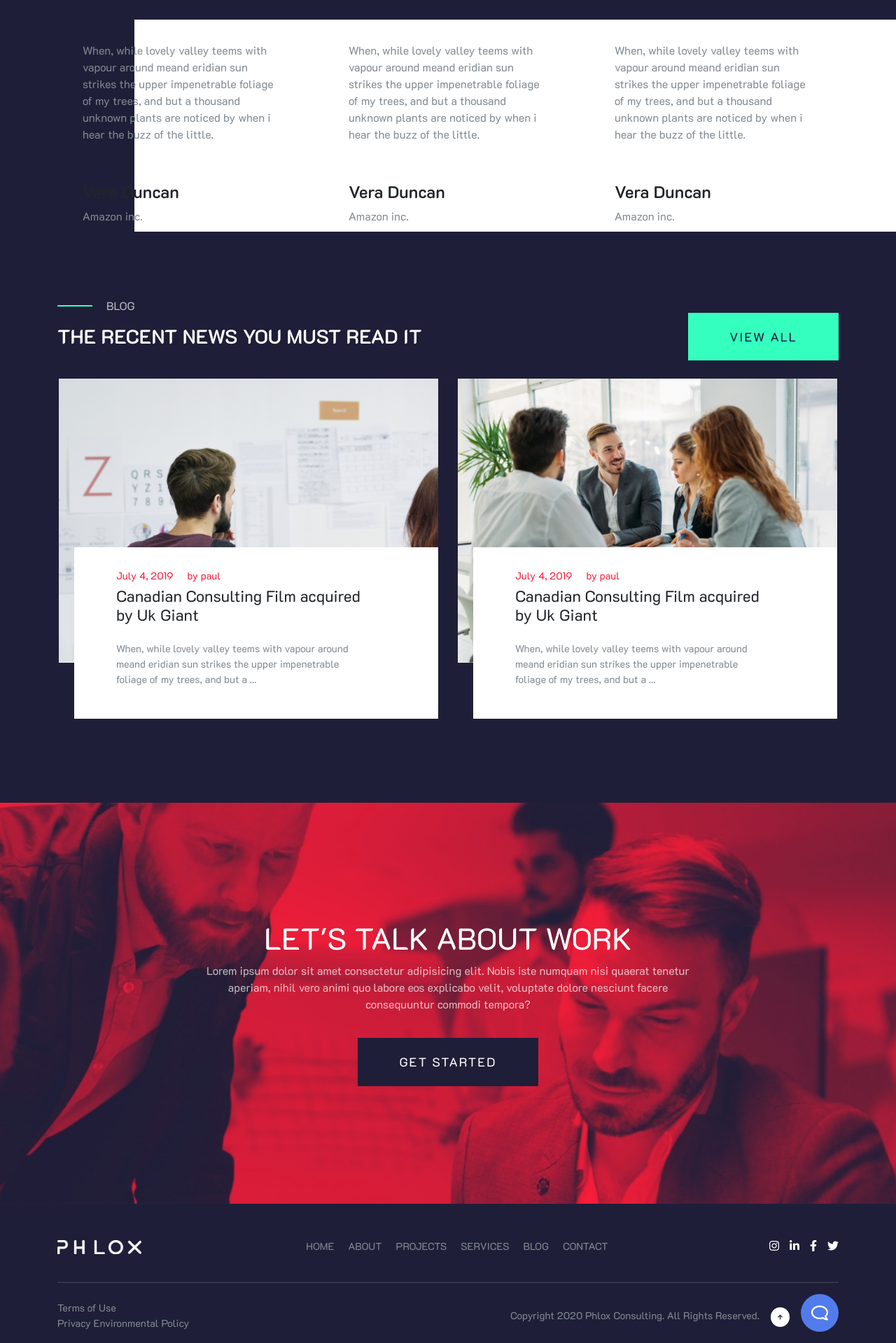
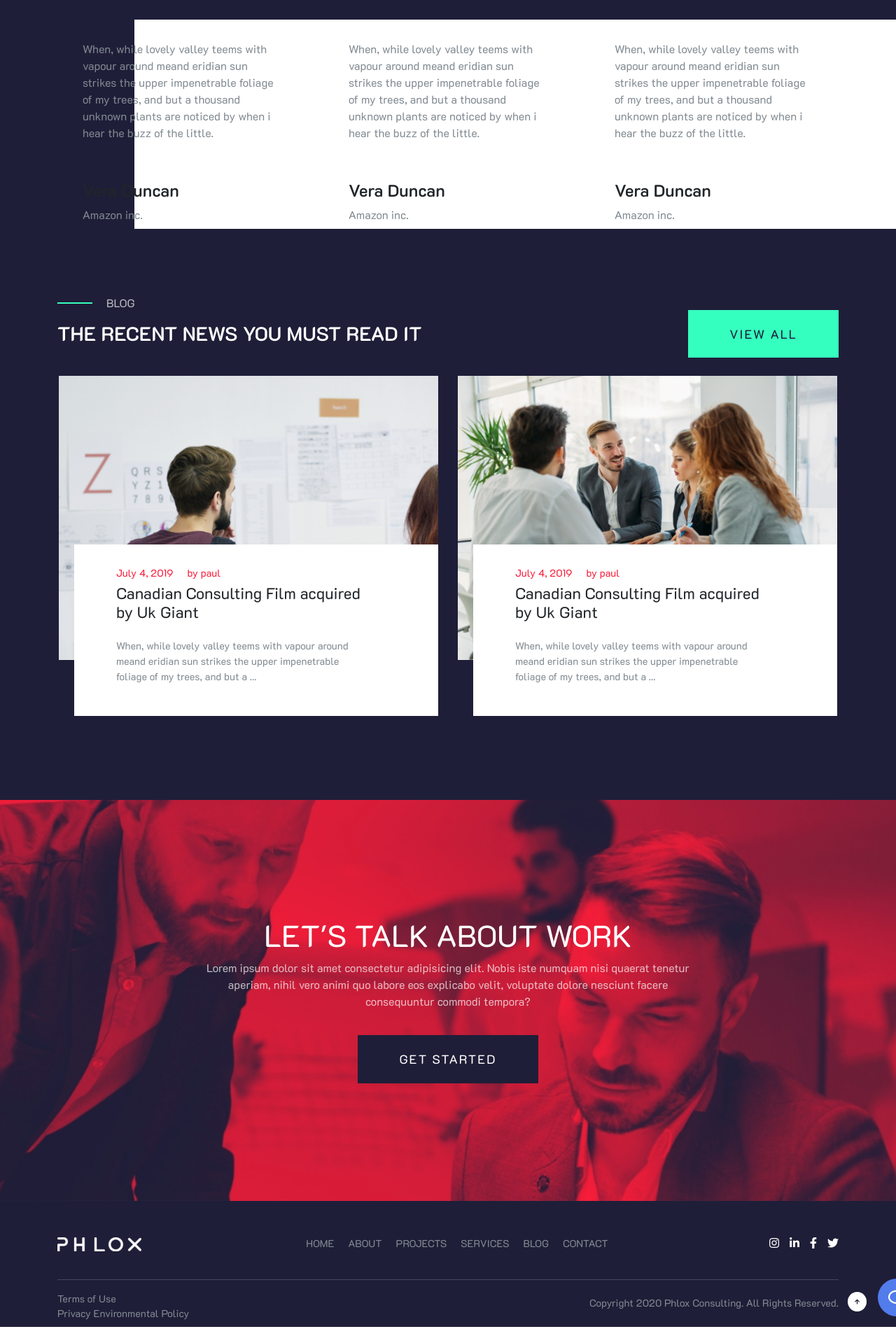
Before and after one commit to Jack-rm/proj-html-vuejs, a Vue app: page / in a window 1280 px wide. Shown: the part 3340-5259 px from the top of the page at 70% size. After the commit the page ends 5236 px from the top, so only its background shows below. Built offline with nearby package versions, Linux system fonts and the light colour scheme.

Commit message:
Final hotfixes and commenting

```diff
--- a/src/App.vue
+++ b/src/App.vue
@@ -1,5 +1,6 @@
 <template>
   <div id="app">
+    <!-- All this webpage is not created on a Responsive design -->
     <Header />
     <Main />
     <Footer />
--- a/src/components/Customer.vue
+++ b/src/components/Customer.vue
@@ -25,8 +25,6 @@ export default {
 
 .my_customer-box{
   position: relative;
-  border-top: 2px solid transparent;
-  border-bottom: 2px solid transparent;
   border-right: 6px solid transparent;
   border-left: 6px solid transparent;
 
@@ -41,8 +39,6 @@ export default {
     opacity: 1;
   }
   &:hover {
-    border-bottom: 2px solid $darkBlueBg;
-    border-top: 2px solid $darkBlueBg;
     border-left: 6px solid $darkBlueBg;
     border-right: 6px solid $darkBlueBg;
   }
--- a/src/components/Footer.vue
+++ b/src/components/Footer.vue
@@ -1,4 +1,7 @@
 <template>
+<!-- Footer section completely built up on bootstrap framework. It has two different zones:
+    one with a list containing his relatives hyperlinks made by component, the other with final terms of usage
+    and an 'absolute' positionated user-tool, made to allow chatting and navigation trought the page -->
   <div class="container">
     <div class="row">
       <div class="col-12 d-flex justify-content-between">
@@ -32,6 +35,8 @@
           </div>
           <div class="d-flex justify-content-between align-items-baseline pb-2">
             <span>Copyright 2020 Phlox Consulting. All Rights Reserved.</span>
+          </div>
+          <div class="my_navigation-tool">
             <a href="#"><i class="fas fa-arrow-up ms-3"></i></a>
             <a href="#"><i class="far fa-comment ms-3"></i></a>
           </div>
@@ -116,6 +121,7 @@ export default {
 }
 
 .my_footer-end{
+  position: relative;
   color: $greyText;
 
   & span {
@@ -139,4 +145,10 @@ export default {
   font-size: 1.5em;
   transform: scaleX(-1);
 }
+
+.my_navigation-tool{
+  position: absolute;
+  bottom: 15px;
+  right: -110px;
+}
 </style>
--- a/src/components/Header.vue
+++ b/src/components/Header.vue
@@ -1,4 +1,7 @@
 <template>
+
+    <!-- Component thought to re-create the header section, it has his own scss values cause of the 'fixed' position.
+        It has been made fully transparent according to design project with his relative logo image inside-->
   <div class="container">
     <div class="row">
         <div class="col-12 d-flex justify-content-between">
@@ -16,6 +19,9 @@
 </template>
 
 <script>
+// Datas of this component are not extracted from a different file, but built inside of it.
+// Made as a first attempt, this decision seams food according to the peculiare structure and features of the Header itself
+
 export default {
     name: 'Header',
     props: {
--- a/src/components/Main.vue
+++ b/src/components/Main.vue
@@ -1,6 +1,7 @@
 <template>
   <div>
-
+    <!-- Jumbotron Section that contains the greatest title in the webpage,
+        a play icon and a button with :hover effect, last both clickable -->
     <section class="jumbotron">
       <div class="container-fluid">
         <div class="row">
@@ -21,6 +22,8 @@
       </div>
     </section>
 
+    <!-- First main section structured with a component inside.
+        It relies on his specific data file (see <script>) and it's fully customizable -->
     <section class="my_consulting pb-5 pt-5">
 
       <div class="d-flex justify-content-between align-items-center pb-5">
@@ -41,6 +44,8 @@
 
     </section>
 
+    <!-- This section is mainly aesthetic and informative, with an important and meaningfull title and a sub-section.
+        This one has his relative button with :hover effect incorporated-->
     <section class="my_about-us pb-5">
 
       <div class="d-flex justify-content-between">
@@ -73,6 +78,8 @@
 
     </section>
 
+    <!-- Projects-section is tought like a carousel of images, with 3 always in foreground and 2 arrow buttons that should let the user slides through them.
+     It now cointains only those 3 samples, each one with his :hover effect that shows info about itself -->
     <section class="my_projects pt-5">
 
       <div class="container">
@@ -88,10 +95,10 @@
               <h3>our Experiment trusted consultants <br> help clients</h3>
               <div class="d-flex">
                 <div class="my_arrow-box me-2">
-                  <i class="fas fa-long-arrow-alt-left"></i>
+                  <a href="#"><i class="fas fa-long-arrow-alt-left"></i></a>
                 </div>
                 <div class="my_arrow-box">
-                  <i class="fas fa-long-arrow-alt-right"></i>
+                  <a href="#"><i class="fas fa-long-arrow-alt-right"></i></a>
                 </div>
               </div>
             </div>
@@ -107,7 +114,7 @@
                   <span>uncategorized</span>
                 </div>
                 <div>
-                  <i class="fas fa-plus"></i>
+                  <a href="#"><i class="fas fa-plus"></i></a>
                 </div>
               </div>
             </div>
@@ -121,7 +128,7 @@
                   <span>uncategorized</span>
                 </div>
                 <div>
-                  <i class="fas fa-plus"></i>
+                  <a href="#"><i class="fas fa-plus"></i></a>
                 </div>
               </div>
             </div>
@@ -135,7 +142,7 @@
                   <span>uncategorized</span>
                 </div>
                 <div>
-                  <i class="fas fa-plus"></i>
+                  <a href="#"><i class="fas fa-plus"></i></a>
                 </div>
               </div>
             </div>
@@ -145,6 +152,7 @@
 
     </section>
 
+    <!-- This Customer part contains 2 different sections cause of design purpose: one only for the title ..  -->
     <section class="my_customer-title pt-5 pb-3">
       <div class="container">
         <div class="row">
@@ -163,7 +171,8 @@
         </div>
       </div>
     </section>
-
+    <!-- .. while the other has customer's reviews, with an original :hover effect that change the value of opacity showing hidden pictures.
+        All the customer's box are made of components so they are completly customizable aswell -->
     <section class="my_customer mb-5">
       <div class="container">
 
@@ -176,6 +185,8 @@
       </div>
     </section>
 
+    <!-- Blog and News section containing a button with his :hover effect and a component building up the news itself.
+        It can be customizable according to his data file contained in /data folder (check <script>) -->
     <section class="my_news pt-5 pb-5">
       <div class="container">
         <div class="row">
@@ -201,6 +212,7 @@
 
     </section>
 
+    <!-- Last section of the 'main' component that involves a big picture as background and a button with his :hover effect on. -->
     <section class="my_work p-5">
       <div class="container">
         <div class="row">
@@ -471,6 +483,9 @@ export default {
     background-color: $darkBlueBg;
     padding: 20px;
     color: $whiteText;
+  }
+
+  & a{
     margin-left: 150px;
   }
 
@@ -492,6 +507,11 @@ export default {
   padding: 10px 0px 5px 15px;
   font-size: 1.2em;
   color: $whiteText;
+
+  & a, a:hover{
+  color: $whiteText;
+  text-decoration: none;
+  }
 }
 
 .my_customer-title{
--- a/src/style/variables.scss
+++ b/src/style/variables.scss
@@ -1,4 +1,5 @@
 // COLORS
+
 // Background colors :
 $darkBlueBg: #1f1e38;
 $darkerFluoGreen: #39FFBF;
@@ -6,9 +7,8 @@ $fluoGreen: #35FFBF;
 $fluoRed: #F81D39;
 $greyBg: #666585;
 $blueBg: #527CEB;
+
 // Text colors :
 $whiteText: #ffffff;
 $darkerWhite: #FFFFFFB3;
 $greyText: #818A91;
-// Fill colors :
-// Border colors :
```
